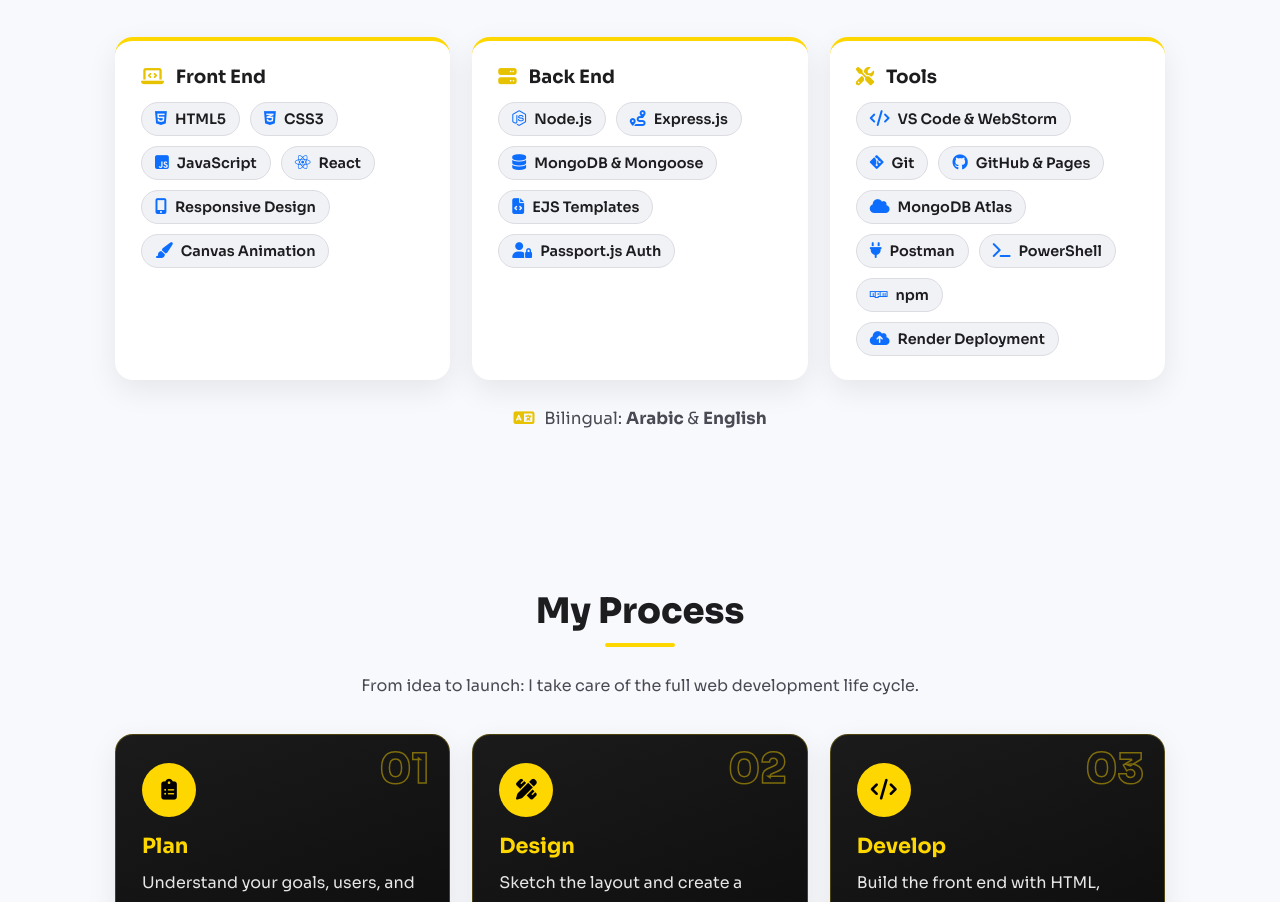
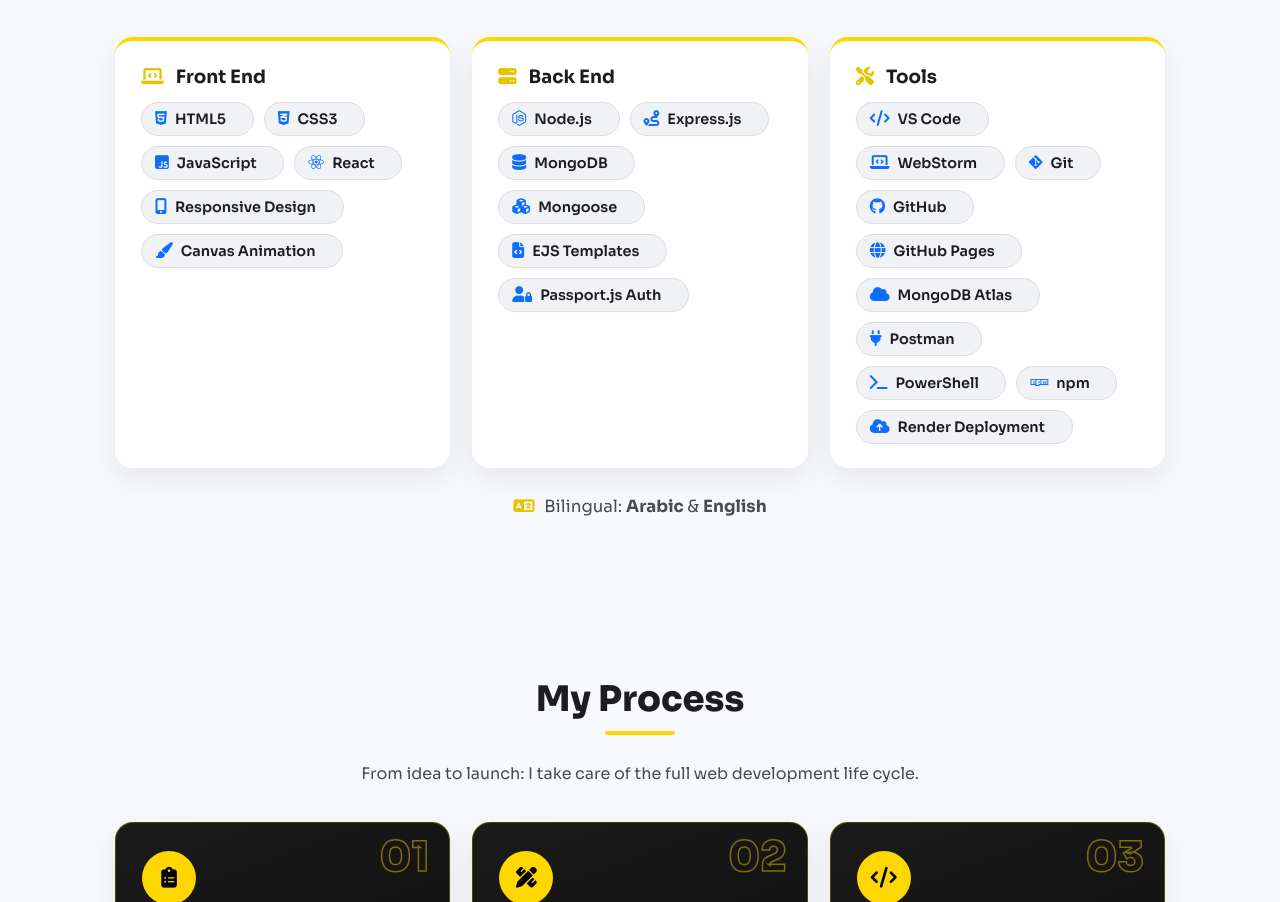
Before and after one commit to moezsiddig/Interactive_personal_website, a plain HTML site: page index.html in a window 1280 px wide. Shown: the part 1449-2351 px from the top of the page. Drawn offline with Linux system fonts and the light colour scheme; animation ran at ten frames a second.

Commit message:
Link every skill to its official site
- 22 skill chips open the official site or MDN docs in a new tab
- Split combined chips (MongoDB/Mongoose, VS Code/WebStorm, GitHub/GitHub Pages)
- Hover: yellow chip, slight lift and a small arrow

```diff
--- a/css/style.css
+++ b/css/style.css
@@ -459,7 +459,8 @@ section {
     gap: 10px;
 }
 
-.skill-group li {
+/* Each skill is a link to its official site, styled as a chip */
+.skill-group li a {
     display: inline-flex;
     align-items: center;
     gap: 8px;
@@ -470,11 +471,36 @@ section {
     color: var(--text);
     font-size: 0.9em;
     font-weight: 600;
+    text-decoration: none;
+    transition: border-color 0.2s ease, background-color 0.2s ease, transform 0.2s ease;
 }
 
-.skill-group li i {
+.skill-group li a i {
     color: var(--accent);
     font-size: 1.1em;
+}
+
+/* Small arrow appears on hover to show it opens a site */
+.skill-group li a::after {
+    content: "\2197";
+    font-size: 0.8em;
+    color: var(--yellow-dark);
+    opacity: 0;
+    margin-left: -4px;
+    transition: opacity 0.2s ease, margin-left 0.2s ease;
+}
+
+.skill-group li a:hover,
+.skill-group li a:focus-visible {
+    border-color: var(--yellow);
+    background-color: rgba(255, 215, 0, 0.15);
+    transform: translateY(-2px);
+}
+
+.skill-group li a:hover::after,
+.skill-group li a:focus-visible::after {
+    opacity: 1;
+    margin-left: 0;
 }
 
 .languages {
--- a/index.html
+++ b/index.html
@@ -26,7 +26,7 @@
   <!-- Font Awesome icons and main CSS file -->
   <link rel="stylesheet" href="https://cdnjs.cloudflare.com/ajax/libs/font-awesome/6.5.2/css/all.min.css" />
   <!-- ?v= changes with each release so browsers never mix old cached files with the new page -->
-  <link rel="stylesheet" href="css/style.css?v=2026-11-17m"/>
+  <link rel="stylesheet" href="css/style.css?v=2026-11-17n"/>
 </head>
 <body>
   <!-- Apply the saved dark mode before the page is drawn (avoids a light flash) -->
@@ -141,38 +141,42 @@
     <div class="skills-grid">
       <div class="skill-group">
         <h3><i class="fas fa-laptop-code"></i> Front End</h3>
+        <!-- Each skill opens its official website or documentation in a new tab -->
         <ul>
-          <li><i class="fab fa-html5"></i> HTML5</li>
-          <li><i class="fab fa-css3-alt"></i> CSS3</li>
-          <li><i class="fab fa-js-square"></i> JavaScript</li>
-          <li><i class="fab fa-react"></i> React</li>
-          <li><i class="fas fa-mobile-alt"></i> Responsive Design</li>
-          <li><i class="fas fa-paint-brush"></i> Canvas Animation</li>
+          <li><a href="https://developer.mozilla.org/en-US/docs/Web/HTML" target="_blank" rel="noopener" title="HTML on MDN"><i class="fab fa-html5"></i> HTML5</a></li>
+          <li><a href="https://developer.mozilla.org/en-US/docs/Web/CSS" target="_blank" rel="noopener" title="CSS on MDN"><i class="fab fa-css3-alt"></i> CSS3</a></li>
+          <li><a href="https://developer.mozilla.org/en-US/docs/Web/JavaScript" target="_blank" rel="noopener" title="JavaScript on MDN"><i class="fab fa-js-square"></i> JavaScript</a></li>
+          <li><a href="https://react.dev/" target="_blank" rel="noopener" title="React official site"><i class="fab fa-react"></i> React</a></li>
+          <li><a href="https://developer.mozilla.org/en-US/docs/Learn_web_development/Core/CSS_layout/Responsive_Design" target="_blank" rel="noopener" title="Responsive design on MDN"><i class="fas fa-mobile-alt"></i> Responsive Design</a></li>
+          <li><a href="https://developer.mozilla.org/en-US/docs/Web/API/Canvas_API" target="_blank" rel="noopener" title="Canvas API on MDN"><i class="fas fa-paint-brush"></i> Canvas Animation</a></li>
         </ul>
       </div>
 
       <div class="skill-group">
         <h3><i class="fas fa-server"></i> Back End</h3>
         <ul>
-          <li><i class="fab fa-node-js"></i> Node.js</li>
-          <li><i class="fas fa-route"></i> Express.js</li>
-          <li><i class="fas fa-database"></i> MongoDB &amp; Mongoose</li>
-          <li><i class="fas fa-file-code"></i> EJS Templates</li>
-          <li><i class="fas fa-user-lock"></i> Passport.js Auth</li>
+          <li><a href="https://nodejs.org/" target="_blank" rel="noopener" title="Node.js official site"><i class="fab fa-node-js"></i> Node.js</a></li>
+          <li><a href="https://expressjs.com/" target="_blank" rel="noopener" title="Express.js official site"><i class="fas fa-route"></i> Express.js</a></li>
+          <li><a href="https://www.mongodb.com/" target="_blank" rel="noopener" title="MongoDB official site"><i class="fas fa-database"></i> MongoDB</a></li>
+          <li><a href="https://mongoosejs.com/" target="_blank" rel="noopener" title="Mongoose official site"><i class="fas fa-cubes"></i> Mongoose</a></li>
+          <li><a href="https://ejs.co/" target="_blank" rel="noopener" title="EJS official site"><i class="fas fa-file-code"></i> EJS Templates</a></li>
+          <li><a href="https://www.passportjs.org/" target="_blank" rel="noopener" title="Passport.js official site"><i class="fas fa-user-lock"></i> Passport.js Auth</a></li>
         </ul>
       </div>
 
       <div class="skill-group">
         <h3><i class="fas fa-tools"></i> Tools</h3>
         <ul>
-          <li><i class="fas fa-code"></i> VS Code &amp; WebStorm</li>
-          <li><i class="fab fa-git-alt"></i> Git</li>
-          <li><i class="fab fa-github"></i> GitHub &amp; Pages</li>
-          <li><i class="fas fa-cloud"></i> MongoDB Atlas</li>
-          <li><i class="fas fa-plug"></i> Postman</li>
-          <li><i class="fas fa-terminal"></i> PowerShell</li>
-          <li><i class="fab fa-npm"></i> npm</li>
-          <li><i class="fas fa-cloud-upload-alt"></i> Render Deployment</li>
+          <li><a href="https://code.visualstudio.com/" target="_blank" rel="noopener" title="Visual Studio Code"><i class="fas fa-code"></i> VS Code</a></li>
+          <li><a href="https://www.jetbrains.com/webstorm/" target="_blank" rel="noopener" title="WebStorm by JetBrains"><i class="fas fa-laptop-code"></i> WebStorm</a></li>
+          <li><a href="https://git-scm.com/" target="_blank" rel="noopener" title="Git official site"><i class="fab fa-git-alt"></i> Git</a></li>
+          <li><a href="https://github.com/" target="_blank" rel="noopener" title="GitHub"><i class="fab fa-github"></i> GitHub</a></li>
+          <li><a href="https://pages.github.com/" target="_blank" rel="noopener" title="GitHub Pages"><i class="fas fa-globe"></i> GitHub Pages</a></li>
+          <li><a href="https://www.mongodb.com/atlas" target="_blank" rel="noopener" title="MongoDB Atlas"><i class="fas fa-cloud"></i> MongoDB Atlas</a></li>
+          <li><a href="https://www.postman.com/" target="_blank" rel="noopener" title="Postman official site"><i class="fas fa-plug"></i> Postman</a></li>
+          <li><a href="https://learn.microsoft.com/powershell/" target="_blank" rel="noopener" title="PowerShell documentation"><i class="fas fa-terminal"></i> PowerShell</a></li>
+          <li><a href="https://docs.npmjs.com/" target="_blank" rel="noopener" title="npm documentation"><i class="fab fa-npm"></i> npm</a></li>
+          <li><a href="https://render.com/" target="_blank" rel="noopener" title="Render official site"><i class="fas fa-cloud-upload-alt"></i> Render Deployment</a></li>
         </ul>
       </div>
     </div>
@@ -401,7 +405,7 @@
   </footer>
 
   <!-- JavaScript Files -->
-  <script src="js/spider-web.js?v=2026-11-17m"></script>
-  <script src="js/project.js?v=2026-11-17m"></script>
+  <script src="js/spider-web.js?v=2026-11-17n"></script>
+  <script src="js/project.js?v=2026-11-17n"></script>
 </body>
 </html>
```
Also changed, not shown: images/portfolio-2.jpg.
